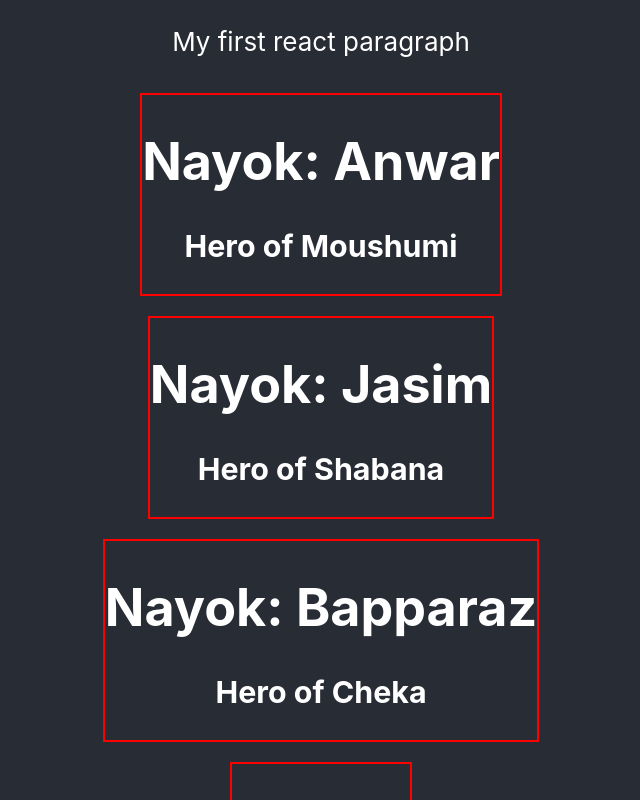
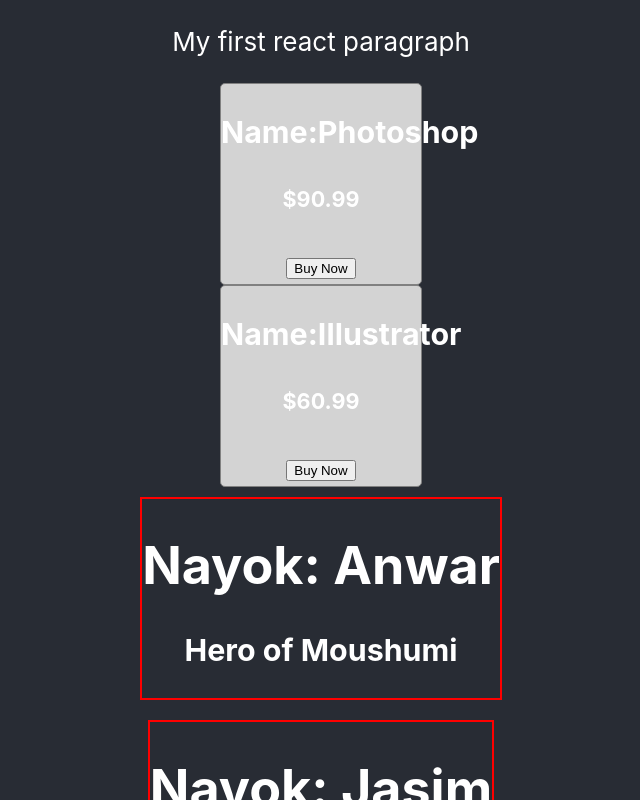
Before and after one commit to Diganta165/react-core-concepts, a React (Create React App) app: page / in a window 1280 px wide. Shown: the top 800 px of the page, without its empty margins (319-959 px from the left). Built offline with nearby package versions, Linux system fonts and the light colour scheme.

Commit message:
pass object to components and access object

```diff
--- a/src/App.js
+++ b/src/App.js
@@ -3,6 +3,11 @@
 
 function App() {
   const nayoks =['Anwar', 'Jafor', 'Alomgir', 'Salman']
+  const products = [
+    {name:'Photoshop', price:'$90.99'},
+    {name:'Illustrator', price:'$60.99'},
+    {name: 'PDF Reader', price: '$6.99'}
+  ]
 
 
   return (
@@ -10,6 +15,9 @@
       <header className="App-header">
 
         <p>My first react paragraph</p>
+        <Product product ={products[0]}></Product>
+        <Product product ={products[1]}></Product>
+
         <Person name ={nayoks[0]} nayika ="Moushumi"></Person>
         <Person name ="Jasim" nayika ="Shabana"></Person>
         <Person name ="Bapparaz" nayika ="Cheka"></Person>
@@ -18,6 +26,29 @@
       </header>
     </div>
   );
+}
+
+function Product(props){
+  const ProductStyle ={
+    border: '1px solid gray',
+    borderRadius: '5px',
+    backgroundColor: 'lightgray',
+    height:'200px',
+    width: '200px',
+    float: 'left'
+  }
+  //destructing
+  const {name,price} = props.product;
+  console.log(name, price)
+
+  return(
+    <div style={ProductStyle}>
+      <h3>Name:{name}</h3>
+      <h5>{price}</h5>
+      <button>Buy Now</button>
+    </div>
+  )
+
 }
 
 function Person(props){
```
